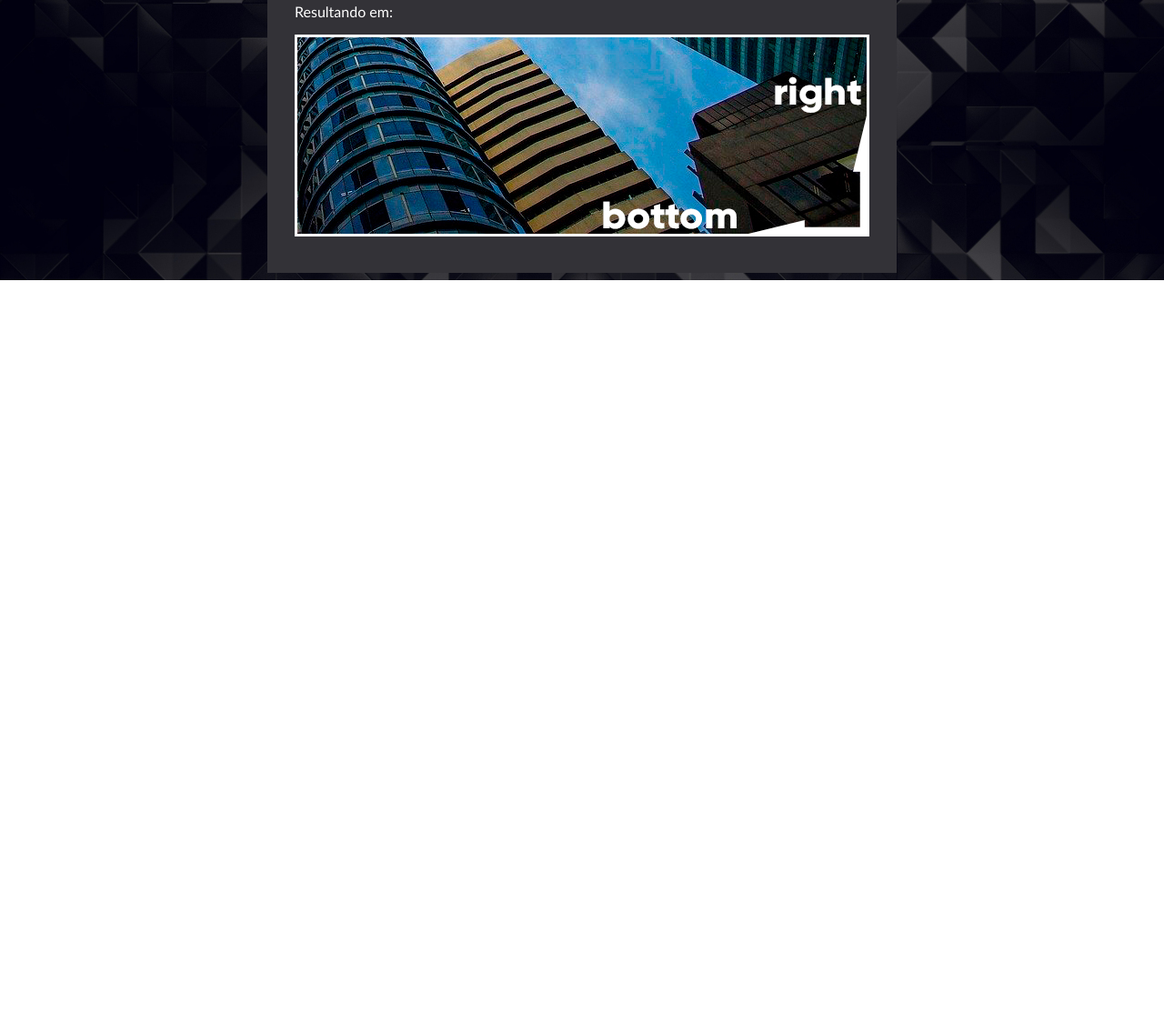
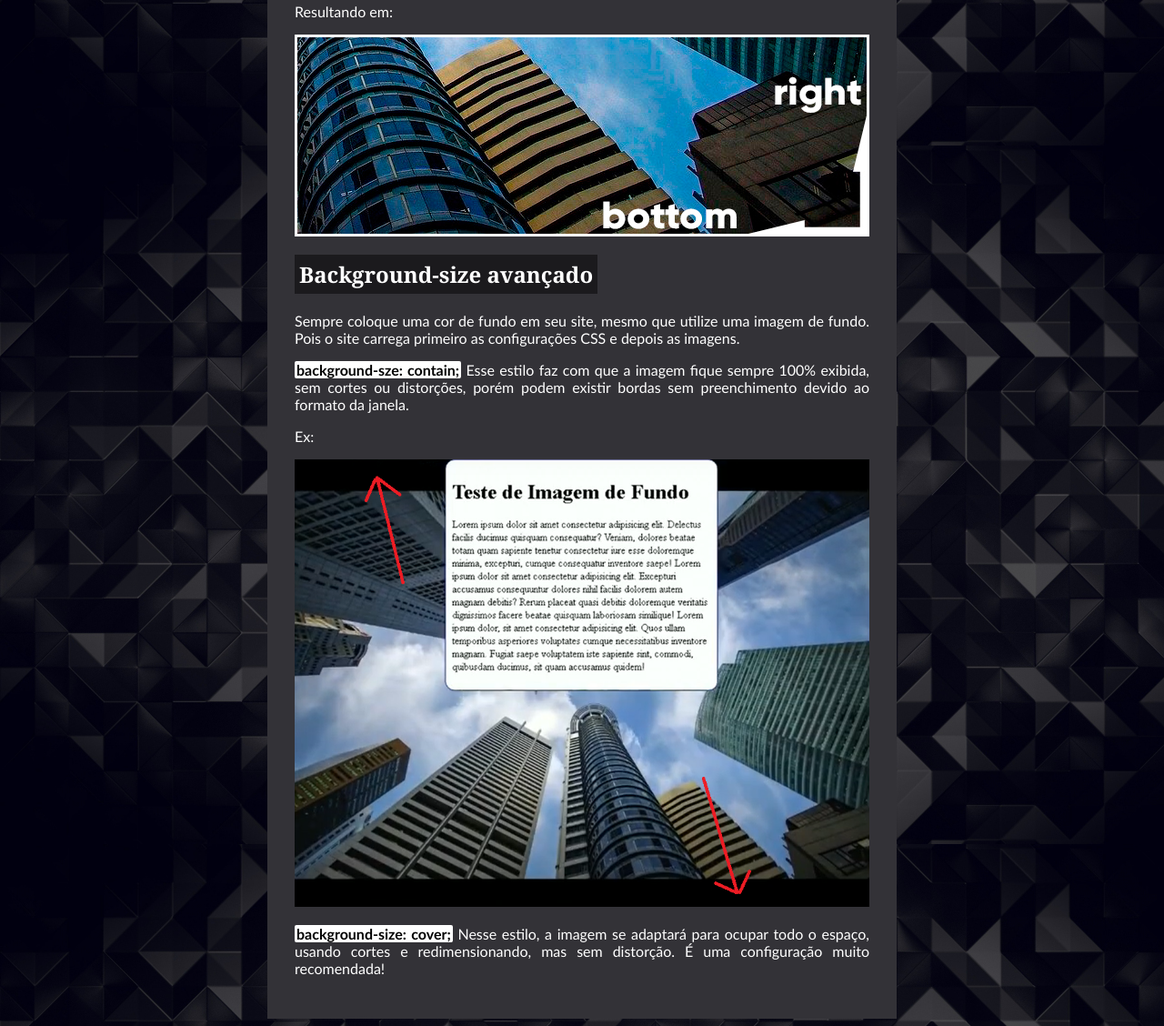
Before and after one commit to ArthurFCosmo/HTML-CSS, a plain HTML site: page 2.CSS/ex023-CSS-Imagens-de-fundo/index.html in a window 1280 px wide. Shown: the part 5216-6344 px from the top of the page at 91% size. Before the commit the page ends 5524 px from the top, so only its background shows below. Drawn offline with Linux system fonts and the light colour scheme.

Commit message:
Background size avançado

```diff
--- a/2.CSS/ex023-CSS-Imagens-de-fundo/index.html
+++ b/2.CSS/ex023-CSS-Imagens-de-fundo/index.html
@@ -82,6 +82,17 @@
 
         <p>Resultando em:</p>
         <div id="exdiv8"></div>
+
+        <h2>Background-size avançado</h2>
+
+        <p>Sempre coloque uma cor de fundo em seu site, mesmo que utilize uma imagem de fundo. Pois o site carrega primeiro as configurações CSS e depois as imagens.</p>
+
+        <p><mark>background-sze: contain;</mark> Esse estilo faz com que a imagem fique sempre 100% exibida, sem cortes ou distorções, porém podem existir bordas sem preenchimento devido ao formato da janela.</p>
+
+        <p>Ex:</p>
+        <img class="imagem-100" src="media/amostra-codigo-9.png" alt="amostra-de-codigo">
+
+        <p><mark>background-size: cover;</mark> Nesse estilo, a imagem se adaptará para ocupar todo o espaço, usando cortes e redimensionando, mas sem distorção. É uma configuração muito recomendada!</p>
     </main>
 </body>
 </html>
```
Also changed, not shown: 2.CSS/ex023-CSS-Imagens-de-fundo/media/amostra-codigo-9.png (added).
